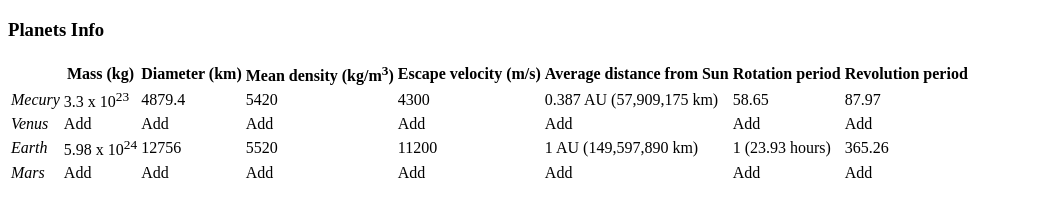
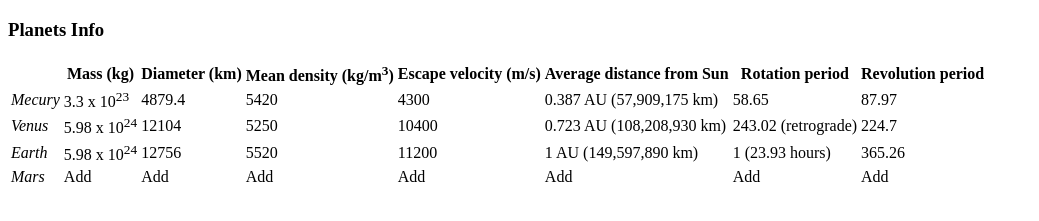
Before and after one commit to huddin/ITMD-Lab5, a plain HTML site: page index.html in a window 1280 px wide. Shown: the part 61-282 px from the top of the page, without its empty margins (0-1039 px from the left). Drawn offline with Linux system fonts and the light colour scheme.

Commit message:
venus info added

```diff
--- a/index.html
+++ b/index.html
@@ -32,13 +32,13 @@
     </tr>
     <tr>
       <td><i>Venus</i></td>
-      <td>Add</td>
-      <td>Add</td>
-      <td>Add</td>
-      <td>Add</td>
-      <td>Add</td>
-      <td>Add</td>
-      <td>Add</td>
+      <td>5.98 x 10<sup>24</sup></td>
+      <td>12104</td>
+      <td>5250</td>
+      <td>10400</td>
+      <td>0.723 AU (108,208,930 km)</td>
+      <td>243.02 (retrograde)</td>
+      <td>224.7</td>
     </tr>
     <tr>
       <td><i>Earth</i></td>
```
